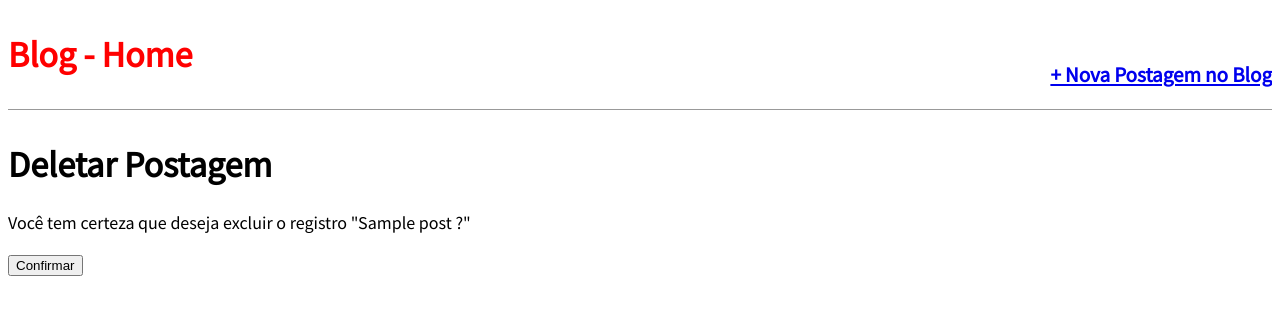
After one commit to Filipe-Leite/curso-django-youtube-1, a Django app: page /post/1/delete/ in a window 1280 px wide. The commit adds this page. Shown: the top 315 px of the page. Run offline with Django 3.2, Linux system fonts and the light colour scheme; tables that the repository leaves empty hold one stand-in row (values such as "Sample post").

Commit message:
DeleteView

```diff
--- a/meu_site/blog/models.py
+++ b/meu_site/blog/models.py
@@ -34,6 +34,9 @@ class Post(models.Model):
     def get_absolute_url(self):
         return reverse('post_detail',args=[self.slug])
 
+    def get_absolute_url_update(self):
+        return reverse('post_edit',args=[self.slug])
+
     class Meta:
         ordering = ('-publicado',)
 
--- /dev/null
+++ b/meu_site/blog/templates/blog/post_delete.html
@@ -0,0 +1,11 @@
+{% extends 'base.html' %}
+{% block title %} Deletar - Nova Postagem {% endblock title %}
+{% block content %}
+
+<h1>Deletar Postagem</h1>
+<form action="" method="post">{% csrf_token %}
+    <p>Você tem certeza que deseja excluir o registro "{{post.titulo}} ?"</p>
+    <input type="submit" value = "Confirmar">
+</form>
+
+{% endblock content %}
--- a/meu_site/blog/templates/blog/post_detail.html
+++ b/meu_site/blog/templates/blog/post_detail.html
@@ -6,6 +6,7 @@
             <h2>{{ object.titulo }}</h2>
             <p>{{ object.conteudo }} </p>
         </div>
-        <a href="{% url 'post_edit' post.pk %}">+ Editar Postagem do blog</a>
+        <a href="{{ object.get_absolute_url_update }}">+ Editar Postagem do blog</a><br>
+        <a href="{% url 'post_delete' object.pk %}">Deletar Postagem</a>
 
 {% endblock content %}
--- a/meu_site/blog/urls.py
+++ b/meu_site/blog/urls.py
@@ -5,5 +5,6 @@ urlpatterns = [
     path('', views.BlogListView.as_view(),name='home'),
     path('post/new/', views.BlogCreateView.as_view(),name='post_new'),
     path('post/<slug:slug>/', views.BlogDetailView.as_view(),name='post_detail'),
-    path('post/<int:pk>/edit/', views.BlogUpdateView.as_view(),name='post_edit'),
+    path('post/<slug:slug>/edit/', views.BlogUpdateView.as_view(),name='post_edit'),
+    path('post/<int:pk>/delete/', views.BlogDeleteView.as_view(),name='post_delete'),
 ]
--- a/meu_site/blog/views.py
+++ b/meu_site/blog/views.py
@@ -1,8 +1,10 @@
-from typing import List
-from django.shortcuts import render
-from django.views.generic import ListView,DetailView,UpdateView
+from typing                    import List
+from django.shortcuts          import render
+from django.urls               import reverse_lazy
+from django.views.generic      import ListView,DetailView,UpdateView,DeleteView
+from django.views.generic.base import TemplateView
 from django.views.generic.edit import CreateView
-from . models import Post
+from . models                  import Post
 # Create your views here.
 
 class BlogListView(ListView):
@@ -23,3 +25,8 @@ class BlogUpdateView(UpdateView):
     model               = Post
     template_name       = 'blog/post_edit.html'
     fields              = ['titulo','conteudo']
+
+class BlogDeleteView(DeleteView):
+    model               = Post
+    template_name       = 'blog/post_delete.html'
+    success_url         = reverse_lazy('home')
```
Also changed, not shown: meu_site/db.sqlite3.
